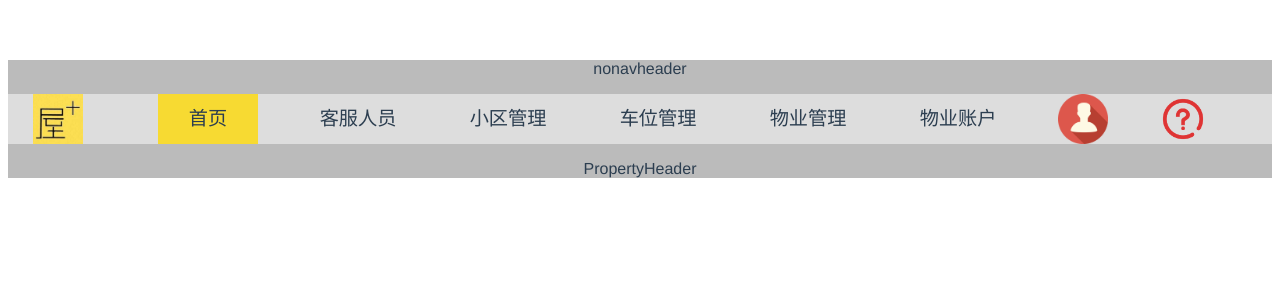
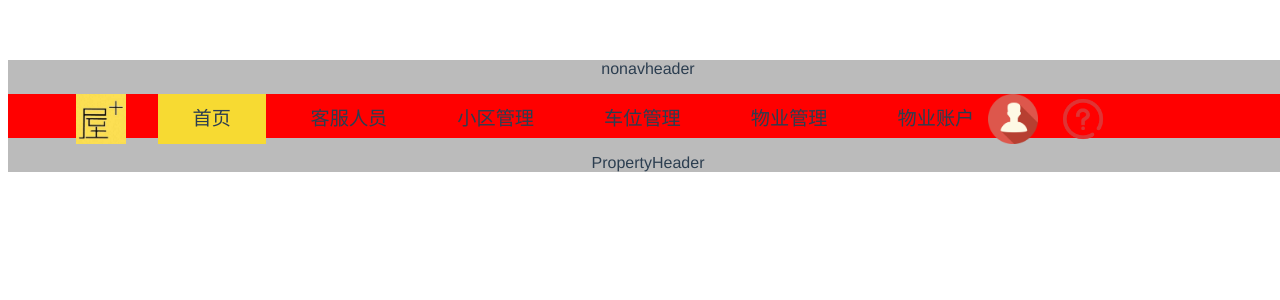
Before and after one commit to Alchemistyui/WuJiaVue, a Vue app in the folder WuJiaWebVue/: page / in a window 1280 px wide. Shown: the top 300 px of the page. Built offline with nearby package versions, Linux system fonts and the light colour scheme.

Commit message:
调整css样式及使用rem

```diff
--- a/WuJiaWebVue/index.html
+++ b/WuJiaWebVue/index.html
@@ -10,3 +10,13 @@
     <!-- built files will be auto injected -->
   </body>
 </html>
+
+<style>
+	html {
+		font-size: 100px;
+	}
+	body {
+		font-size: 16px;
+		width: 100%;
+	}
+</style>
--- a/WuJiaWebVue/src/App.vue
+++ b/WuJiaWebVue/src/App.vue
@@ -31,6 +31,6 @@ export default {
   -moz-osx-font-smoothing: grayscale;
   text-align: center;
   color: #2c3e50;
-  margin-top: 60px;
+  margin-top: 0.6rem;
 }
 </style>
--- a/WuJiaWebVue/src/components/ResidentHeader.vue
+++ b/WuJiaWebVue/src/components/ResidentHeader.vue
@@ -1,13 +1,14 @@
 <template>
 	<div id="ResidentHeader" class="box">
+<ul>
+		<li><a href=""><img v-bind:src="logoURL" alt="吾家" id="logo"></a></li>
 
-		<a href=""><img v-bind:src="logoURL" alt="吾家" id="logo"></a>
 
-		<div v-for="(list,index) in navLists" class="nav" :class="{ selected:selectedIndex == index}" @click="isSelected(index)"><a href="#">{{list.text}}</a></div>
+		<li v-for="(list,index) in navLists" class="nav"  @click="isSelected(index)"><a href="#" :class="{ selected:selectedIndex == index}">{{list.text}}</a></li>
 
-		<a href=""><img v-bind:src="portraitURL" alt="头像" id="portrait"></a>
-		<a href=""><img v-bind:src="questionURL" alt="问题" id="question"></a>
-
+		<li><a href=""><img v-bind:src="portraitURL" alt="头像" id="portrait"></a></li>
+		<li><a href=""><img v-bind:src="questionURL" alt="问题" id="question"></a></li>
+		</ul>
 
 	</div>
 </template>
@@ -46,43 +47,58 @@ export default {
 <style type="text/css">
 
 .box{
-	height: 50px;
-	background: rgba(255, 255, 255, 0.5);
+	height: 10%;
+	/*background: rgba(255, 255, 255, 0.5);*/
+	background-color: red;
+	display: -webkit-flex;
 	display: flex;
+	width: 100%;
+	position: relative;
 }
 .nav{
-	line-height: 50px;
-	display: inline-block;
-	margin-left: 50px;
+	line-height: 0.5rem;
+	margin-left: 0.5rem;
 	cursor: pointer;
+
+
+}
+ul {
+	cursor: default;
+    margin: 0 -10px;
+    width: auto;
+    height: 44px;
+}
+li {
+	    display: inline-block;
+    position: relative;
+    height: 44px;
+    z-index: 1;
+    vertical-align: top;
 }
 
 a {
 	display: block;
 	color: #2c3e50;
 	text-decoration: none;
-	width: 100px;
-	padding: 0px;
+	width: 150%;
+	padding-left: 10px;
+	padding-right: 10px;
+	max-height: 0.5rem;
 	font-family: 'Avenir', Helvetica, Arial, sans-serif;
 	font-size: 120%;
 }
 
 #logo {
-	width: 50px;
+	width: 0.5rem;
 
 }
 
 #question {
-	width: 50px;
-	float: right;
-
-
+	width: 0.5rem;
 
 }
 #portrait {
-	width: 50px;
-	float: right;
-
+	width: 0.5rem;
 
 }
 
```
